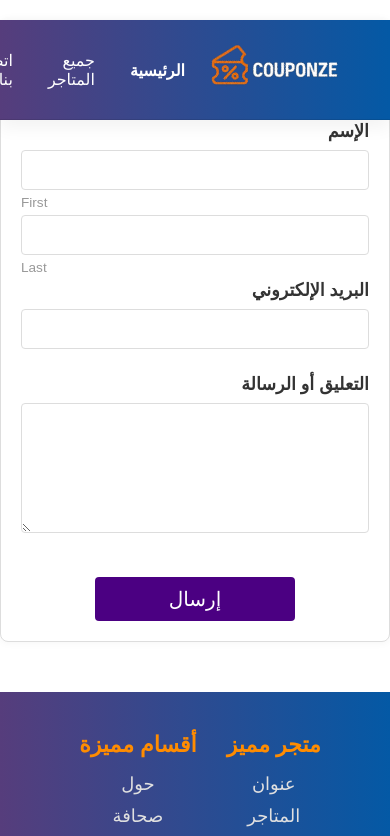
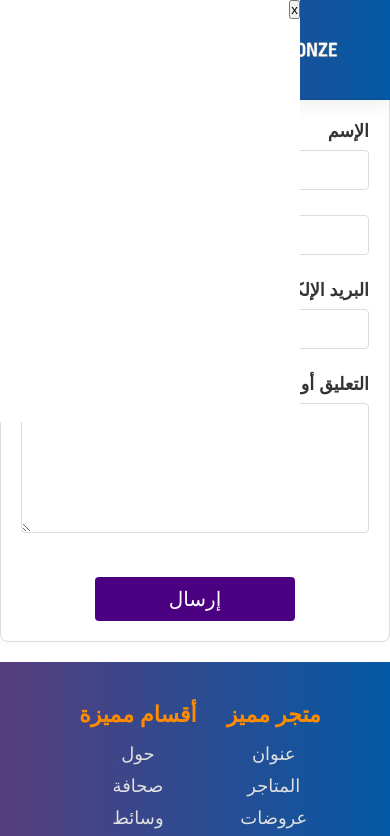
Before and after one commit to Ismael194830/couponze, a React (Vite) app: page /ConatctUs in a window 390 px wide. Shown: the top 836 px of the page. Built offline with nearby package versions, Linux system fonts and the light colour scheme.

Commit message:
togellbar

```diff
--- a/src/components/ContactForm/ContactForm.css
+++ b/src/components/ContactForm/ContactForm.css
@@ -5,7 +5,7 @@
 .contact-container {
     direction: rtl; /* التأكد من الاتجاه من اليمين لليسار */
     max-width: 1000px;
-    margin: 50px auto;
+    margin: 150px auto;
     padding: 30px;
     background-color: #fff;
 
@@ -13,6 +13,7 @@
     border: 1px solid #ddd;
     box-shadow: 0 0 10px rgba(0,0,0,0.05);
     border-radius: 8px;
+
 }
 
 /* ------------------ العنوان (اللون البرتقالي) ------------------ */
--- a/src/components/Footer/Footer.css
+++ b/src/components/Footer/Footer.css
@@ -1,36 +1,25 @@
-/* src/components/Footer.css (النسخة النهائية مع Flexbox وارتفاع القسم الأسود المعدل) */
-
-/* ------------------ الأنماط العامة للحاوية والاتجاه ------------------ */
-
 .footer-container {
-    direction: rtl; /* الاتجاه من اليمين لليسار */
+    direction: rtl;
     width: 100%;
-    margin-top: 50px;
 }
-
-/* حاوية توسيط المحتوى - تطبق على القسم العلوي والسفلي */
 .footer-content-wrapper {
     max-width: 1200px;
     width: 100%;
     margin: 0 auto;
     padding-left: 20px;
-    padding-right: 10px; /* المسافة البادئة من اليمين 10px */
+    padding-right: 10px;
     box-sizing: border-box;
 }
-
 .footer-content-wrapper.main-wrapper {
     padding-top: 40px;
     padding-bottom: 30px;
 }
-
-/* ------------------ 1. القسم العلوي (البنفسجي الداكن) - Flexbox ------------------ */
 
 .footer-main-content {
     background: linear-gradient(to left, #0459a5, #563d7c);
     color: #fff;
 }
 
-/* الحاوية الرئيسية لأعمدة الروابط (Flexbox) */
 .footer-flex-container {
     display: flex;
     justify-content: center;
--- a/src/components/Navbar/Navbar.css
+++ b/src/components/Navbar/Navbar.css
@@ -8,8 +8,45 @@
   box-shadow: 0 0.5rem 1rem rgb(0 0 0 / 0.05), inset 0 -1px 0 rgb(0 0 0 / 0.1);
   height: 100px;
   position: fixed;
+  top: 0;
   width: 100%;
   z-index: 10;
+}
+.mobileNav {
+  direction: rtl;
+  display: none;
+  justify-content: space-between;
+  align-items: center;
+  padding: 0 40px;
+  background: linear-gradient(to left, #0459a5, #563d7c);
+  box-shadow: 0 0.5rem 1rem rgb(0 0 0 / 0.05), inset 0 -1px 0 rgb(0 0 0 / 0.1);
+  height: 100px;
+  position: fixed;
+  top: 0;
+  width: 100%;
+  z-index: 10;
+}
+
+.mobileNav .sidebar
+{
+  width: 300px;
+  height: 50vh;
+  background-color: #fff;
+  position: absolute;
+  top: 0;
+  left: 0;
+  transition: .5s;
+}
+
+.mobileNav .sidebaroff
+{
+  width: 300px;
+  height: 50vh;
+  background-color: #fff;
+  position: absolute;
+  top: 0;
+  left: -300px;
+  transition: .5s;
 }
 .navbar-links ul {
   display: flex;
@@ -48,7 +85,6 @@
   color: #fff;
   font-family: "Tajawal", sans-serif;
   font-weight: 500;
-
 }
 
 .navbar-search-section button {
@@ -62,5 +98,14 @@
   height: 100%;
   border-top-left-radius: 25px;
   border-bottom-left-radius: 25px;
+}
 
+@media (max-width: 992px) {
+  .navbar-content {
+    display: none;
   }
+  .mobileNav
+  {
+    display: flex;
+  }
+}
--- a/src/components/Navbar/Navbar.jsx
+++ b/src/components/Navbar/Navbar.jsx
@@ -5,6 +5,7 @@ import { Link } from "react-router-dom";
 function Navbar() {
 
   const [activ , setactiv] = useState(1)
+  const [isactive , setisactive] = useState(true)
 
 
   return (
@@ -41,6 +42,21 @@ function Navbar() {
           </button>
         </form>
       </nav>
+      <nav className="mobileNav">
+        <div className="navbar-logo-section">
+          <a href="/" className="navbar-logo">
+            <img src="/logo.webp" alt="" />
+          </a>
+        </div>
+        <button onClick={() => setisactive(!isactive)}>
+          icon
+        </button>
+        <div className={isactive ? "sidebar" : "sidebaroff"}>
+          <button onClick={() => setisactive(!isactive)}>
+          x
+        </button>
+        </div>
+      </nav>
     </header>
   );
 }
```
Lines whose indentation alone changed are shown as unchanged.
